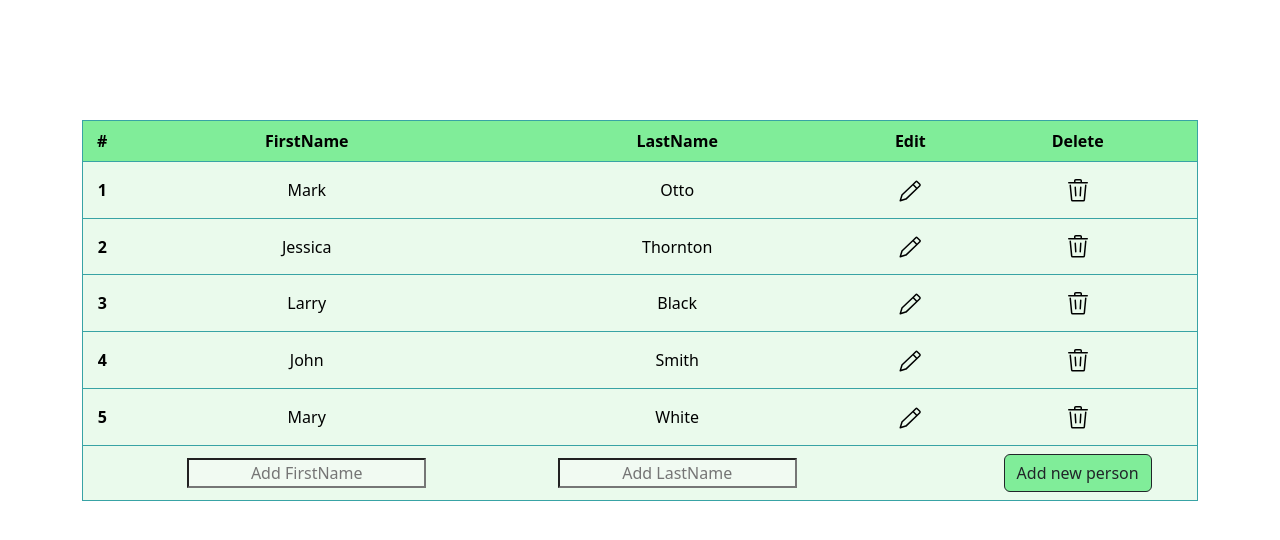
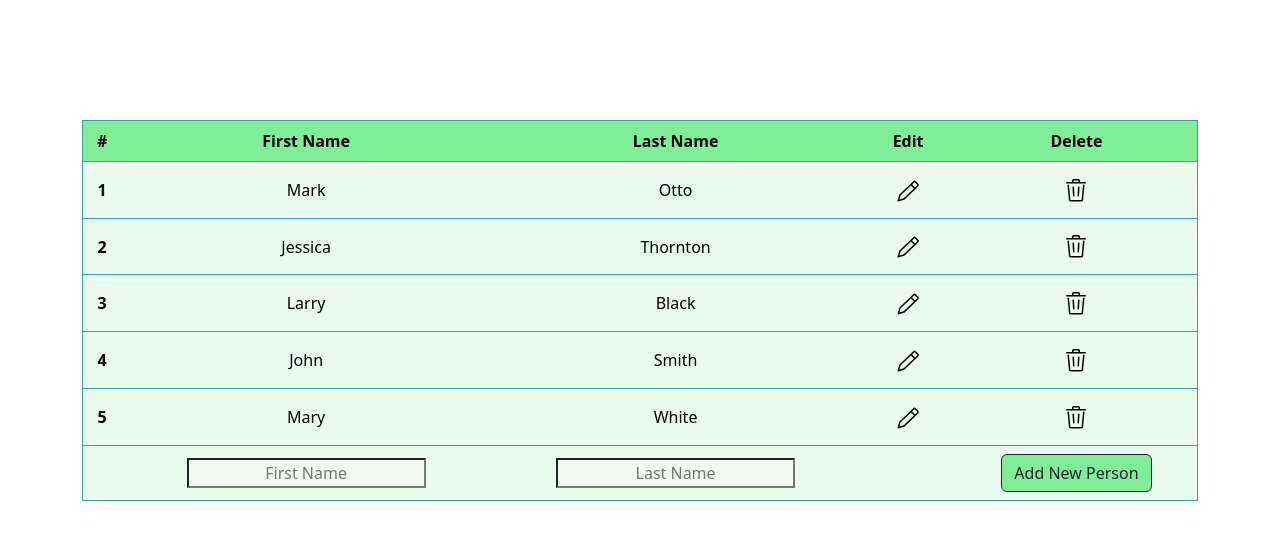
Before and after one commit to frasc93/Angular-DataTable-Services, an Angular app: page / in a window 1280 px wide. Shown: the top 540 px of the page. Built offline with nearby package versions, Linux system fonts and the light colour scheme.

Commit message:
modifiche

```diff
--- a/src/app/app.module.ts
+++ b/src/app/app.module.ts
@@ -8,8 +8,6 @@ import { TableComponent } from 'src/components/table/table.component';
 import {MatIconModule} from '@angular/material/icon';
 import { FormsModule } from '@angular/forms';
 import { ReactiveFormsModule } from '@angular/forms';
-
-
 
 
 @NgModule({
--- a/src/components/table/table.component.html
+++ b/src/components/table/table.component.html
@@ -4,8 +4,8 @@
       <thead>
         <tr>
           <th scope="col">#</th>
-          <th scope="col">FirstName</th>
-          <th scope="col">LastName</th>
+          <th scope="col">First Name</th>
+          <th scope="col">Last Name</th>
           <th scope="col">Edit</th>
           <th scope="col">Delete</th>
         </tr>
@@ -13,25 +13,40 @@
       <tbody>
         <!--ciclo i dati del tableData-->
         <tr *ngFor="let item of tableData, let i = index">
-          <th scope="row">{{ i + 1 }}</th>
+          <th scope="row">{{ i + 1 }}
+            <!-- Modal dell'eliminazione -->
+            <div class="modal fade" [id]="'staticBackdrop2'+ i" data-bs-backdrop="static" data-bs-keyboard="false" tabindex="-1" aria-labelledby="staticBackdropLabel" aria-hidden="true">
+              <div class="modal-dialog modal-dialog-centered ">
+                <div class="modal-content">
+                  <div class="modal-header">
+                    <h1 class="modal-title fs-5" id="staticBackdropLabel">Are you sure you want to delete this person?</h1>
+                    <button type="button" class="btn-close" data-bs-dismiss="modal" aria-label="Close"></button>
+                  </div>
+
+                  <div class="modal-footer">
+                    <button type="button" class="btn btn-secondary" data-bs-dismiss="modal">No</button>
+                    <button (click)="deleteData(item.id)" type="button" class="btn btn-modal" data-bs-dismiss="modal" >Yes</button>
+                  </div>
+                </div>
+              </div>
+            </div>
+          </th>
           <td>{{ item.firstName }}</td>
           <td>{{ item.lastName }}</td>
           <td><button (click)="openModal(item)"  type="button" class="btn btn-edit" data-bs-toggle="modal" data-bs-target="#staticBackdrop"><svg xmlns="http://www.w3.org/2000/svg" viewBox="0 0 24 24" width="24" height="24"><path d="M17.263 2.177a1.75 1.75 0 0 1 2.474 0l2.586 2.586a1.75 1.75 0 0 1 0 2.474L19.53 10.03l-.012.013L8.69 20.378a1.753 1.753 0 0 1-.699.409l-5.523 1.68a.748.748 0 0 1-.747-.188.748.748 0 0 1-.188-.747l1.673-5.5a1.75 1.75 0 0 1 .466-.756L14.476 4.963ZM4.708 16.361a.26.26 0 0 0-.067.108l-1.264 4.154 4.177-1.271a.253.253 0 0 0 .1-.059l10.273-9.806-2.94-2.939-10.279 9.813ZM19 8.44l2.263-2.262a.25.25 0 0 0 0-.354l-2.586-2.586a.25.25 0 0 0-.354 0L16.061 5.5Z"></path></svg></button></td>
-          <td><button (click) = 'deleteData(item.id)' class="btn btn-delete"><svg xmlns="http://www.w3.org/2000/svg" viewBox="0 0 24 24" width="24" height="24"><path d="M16 1.75V3h5.25a.75.75 0 0 1 0 1.5H2.75a.75.75 0 0 1 0-1.5H8V1.75C8 .784 8.784 0 9.75 0h4.5C15.216 0 16 .784 16 1.75Zm-6.5 0V3h5V1.75a.25.25 0 0 0-.25-.25h-4.5a.25.25 0 0 0-.25.25ZM4.997 6.178a.75.75 0 1 0-1.493.144L4.916 20.92a1.75 1.75 0 0 0 1.742 1.58h10.684a1.75 1.75 0 0 0 1.742-1.581l1.413-14.597a.75.75 0 0 0-1.494-.144l-1.412 14.596a.25.25 0 0 1-.249.226H6.658a.25.25 0 0 1-.249-.226L4.997 6.178Z"></path><path d="M9.206 7.501a.75.75 0 0 1 .793.705l.5 8.5A.75.75 0 1 1 9 16.794l-.5-8.5a.75.75 0 0 1 .705-.793Zm6.293.793A.75.75 0 1 0 14 8.206l-.5 8.5a.75.75 0 0 0 1.498.088l.5-8.5Z"></path></svg></button></td>
+       <td><button (click) = 'openModalDelete(item)' class="btn btn-delete" data-bs-toggle="modal" [attr.data-bs-target]="'#staticBackdrop2' + i"><svg xmlns="http://www.w3.org/2000/svg" viewBox="0 0 24 24" width="24" height="24"><path d="M16 1.75V3h5.25a.75.75 0 0 1 0 1.5H2.75a.75.75 0 0 1 0-1.5H8V1.75C8 .784 8.784 0 9.75 0h4.5C15.216 0 16 .784 16 1.75Zm-6.5 0V3h5V1.75a.25.25 0 0 0-.25-.25h-4.5a.25.25 0 0 0-.25.25ZM4.997 6.178a.75.75 0 1 0-1.493.144L4.916 20.92a1.75 1.75 0 0 0 1.742 1.58h10.684a1.75 1.75 0 0 0 1.742-1.581l1.413-14.597a.75.75 0 0 0-1.494-.144l-1.412 14.596a.25.25 0 0 1-.249.226H6.658a.25.25 0 0 1-.249-.226L4.997 6.178Z"></path><path d="M9.206 7.501a.75.75 0 0 1 .793.705l.5 8.5A.75.75 0 1 1 9 16.794l-.5-8.5a.75.75 0 0 1 .705-.793Zm6.293.793A.75.75 0 1 0 14 8.206l-.5 8.5a.75.75 0 0 0 1.498.088l.5-8.5Z"></path></svg></button></td>
         </tr>
          <!--aggiungo da input nuova riga-->
          <tr>
           <td></td>
-          <td><input [(ngModel)]="newRow.firstName" type="text" placeholder="Add FirstName"></td>
-          <td><input [(ngModel)]="newRow.lastName" type="text" placeholder="Add LastName"></td>
+          <td><input [(ngModel)]="newRow.firstName" type="text" placeholder="First Name"></td>
+          <td><input [(ngModel)]="newRow.lastName" type="text" placeholder="Last Name"></td>
           <td></td>
           <td>
-            <button class="btn btn-add" (click)="addRow()">Add new person</button>
+            <button class="btn btn-add" (click)="addRow()">Add New Person</button>
           </td>
         </tr>
-
       </tbody>
-
     </table>
 
 
@@ -44,9 +59,11 @@
         <button type="button" class="btn-close" data-bs-dismiss="modal" aria-label="Close"></button>
       </div>
       <div class="modal-body">
+
         <!-- inserisco form group nel body-->
-        <form [formGroup]="editForm">
+        <form [formGroup]="editForm" (ngSubmit)="saveChanges()">
           <div class="form-group">
+
             <label for="firstName">First Name</label>
             <input formControlName="firstName" type="text" class="form-control" id="firstName">
           </div>
@@ -55,12 +72,17 @@
             <input formControlName="lastName" type="text" class="form-control" id="lastName">
           </div>
         </form>
+
       </div>
       <div class="modal-footer">
         <button type="button" class="btn btn-secondary" data-bs-dismiss="modal">Cancel</button>
-        <button (click)="saveChanges()" type="button" class="btn btn-modal" data-bs-dismiss="modal">Save Changes</button>
+        <button [disabled]="!editForm.valid" type="button" class="btn btn-modal" data-bs-dismiss="modal">Save Changes</button>
       </div>
     </div>
   </div>
 </div>
+
+
+
+
 </div>
--- a/src/components/table/table.component.ts
+++ b/src/components/table/table.component.ts
@@ -1,5 +1,7 @@
 import { Component, ViewChild } from '@angular/core';
 import { ReactiveFormsModule } from '@angular/forms';
+import { BsModalService, BsModalRef } from 'ngx-bootstrap/modal';
+
 
 import { FormGroup, FormBuilder, Validators } from '@angular/forms';
 
@@ -21,21 +23,22 @@ export class TableComponent {
 
     // eliminare una riga per id
     deleteData(personId: number) {
-
-      //uso funzione confirm di javascript per confermare l'eliminazione
-      const confirmed = confirm('Are you sure you want to delete this person?')
-      if (confirmed){
       const index = this.tableData.findIndex(item => item.id === personId)
       if (index !== -1) this.tableData.splice(index, 1);
-    }
+      this.isModalVisible = false;
+
+  }
+  openModalDelete(item: any) {
+    this.isModalVisible = true; // mostra la modal
   }
 
   // modifica
   isModalVisible: boolean = false;
   editingItem: any = {}; //oggetto vuoto per memorizzare il dato modificato
 
+  //Reactive Form
   editForm!: FormGroup; //creo un oggetto di tipo FormGroup
-  constructor(private formBuilder: FormBuilder) {} //inizializzo il formBuilder
+  constructor(private formBuilder: FormBuilder ) {} //inizializzo il formBuilder
 
   //metodo group del formBuilder che accetta un oggetto che definisce i controlli del form e i validators
   ngOnInit() {
@@ -48,7 +51,7 @@ export class TableComponent {
   // metodo per aprire la modal al click
   openModal(item: any) {
     this.editingItem = { ...item };
-    //il metodo patchValue ccetta un oggetto e consente di assegnare i valori dell'elemento selezionato nel formGroup
+    //il metodo patchValue accetta un oggetto e consente di assegnare i valori dell'elemento selezionato nel formGroup
     this.editForm.patchValue({
       firstName: item.firstName,
       lastName: item.lastName
@@ -57,14 +60,20 @@ export class TableComponent {
   }
 
   //funzione per salvare al click
+
   saveChanges() {
     if (this.editForm.valid) {
       const editedItem = { ...this.editingItem, ...this.editForm.value }; //crea un nuovo oggetto e aggiorna le proprietà dell'elemento originale con le modifiche del form
       const index = this.tableData.findIndex(item => item.id === editedItem.id); //cerco l'elemento in base all'ID
+
       if (index !== -1) {
         this.tableData.splice(index, 1, editedItem); //rimuove l'elemento originale e mette quello modificato nella stessa posizione
         this.isModalVisible = false;
+        console.log("sono qui");
       }
+    } else{
+      this.isModalVisible = true;
+
     }
   }
 
```
